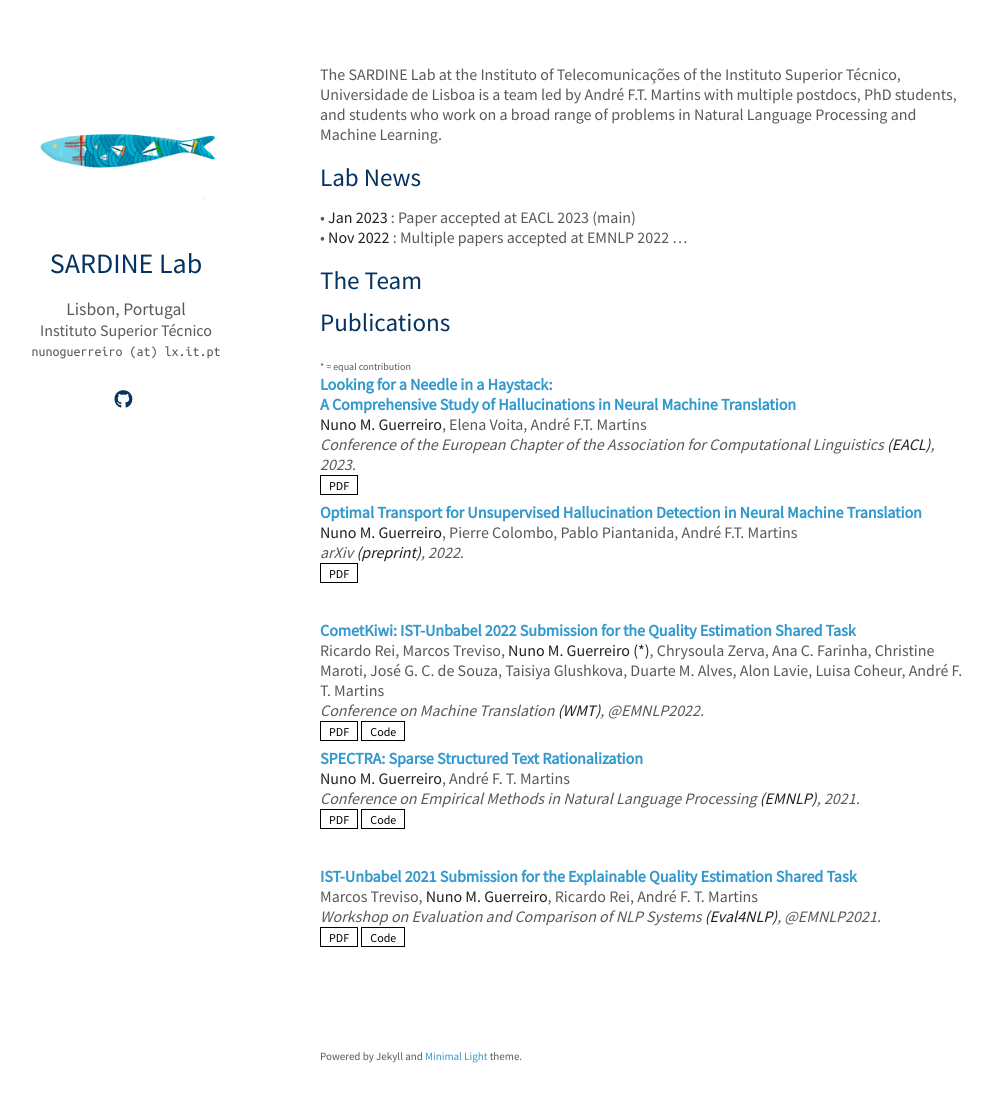
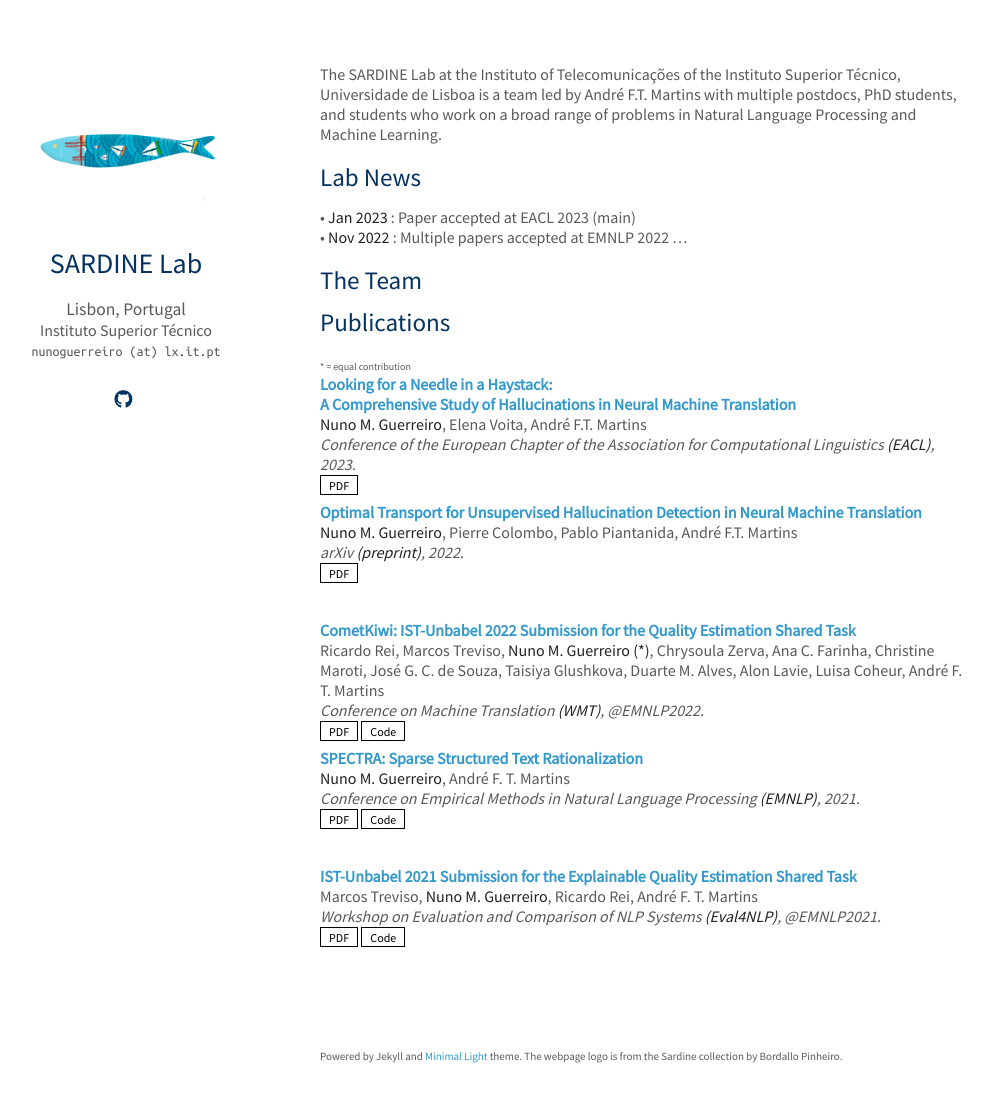
Before and after one commit to sardine-cs/sardine-cs.github.io, a Jekyll site: the page built from index.md, in a window 1280 px wide and 1134 px high. Shown: the top 1102 px of the window, without its empty margins (150-1143 px from the left). Built offline with Jekyll 4.4.1, drawn with Linux system fonts in a browser that asks for light colours; nearby versions of some CDN libraries; a style sheet for code colours, icons or effects is not loaded.

```diff
--- a/_layouts/homepage.html
+++ b/_layouts/homepage.html
@@ -90,7 +90,7 @@
       <br>
 
       {% if site.enable_footnote %}
-      <p><small>Powered by Jekyll and <a href="https://github.com/yaoyao-liu/minimal-light" target="_blank" rel="noopener">Minimal Light</a> theme.</small></p>
+      <p><small>Powered by Jekyll and <a href="https://github.com/yaoyao-liu/minimal-light" target="_blank" rel="noopener">Minimal Light</a> theme. The webpage logo is from the Sardine collection by Bordallo Pinheiro.</small></p>
       {% endif %}
 
       </section>
```
Also changed, not shown: assets/img/1.jpg (added), assets/img/3.jpg (added), assets/img/5.jpg (added).
